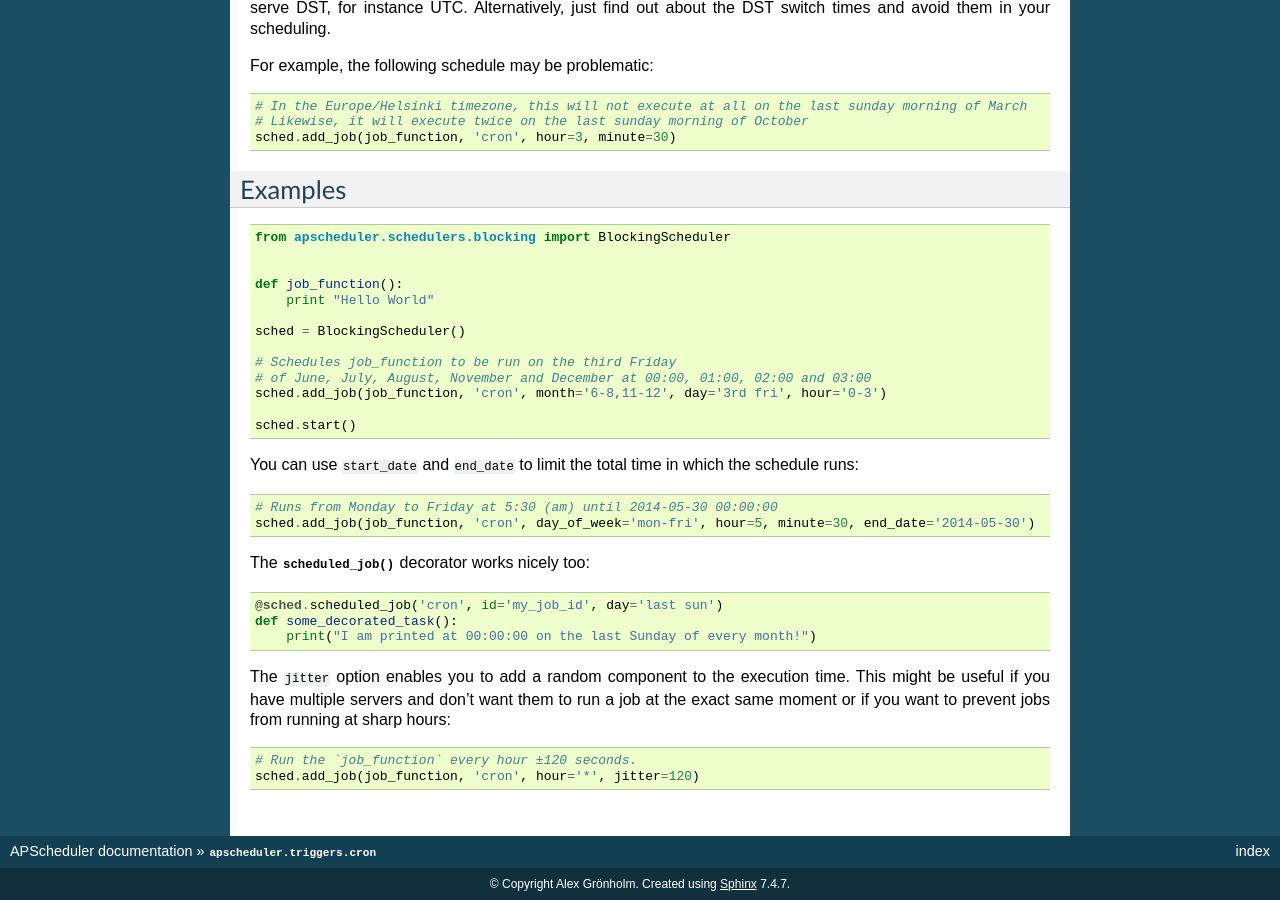
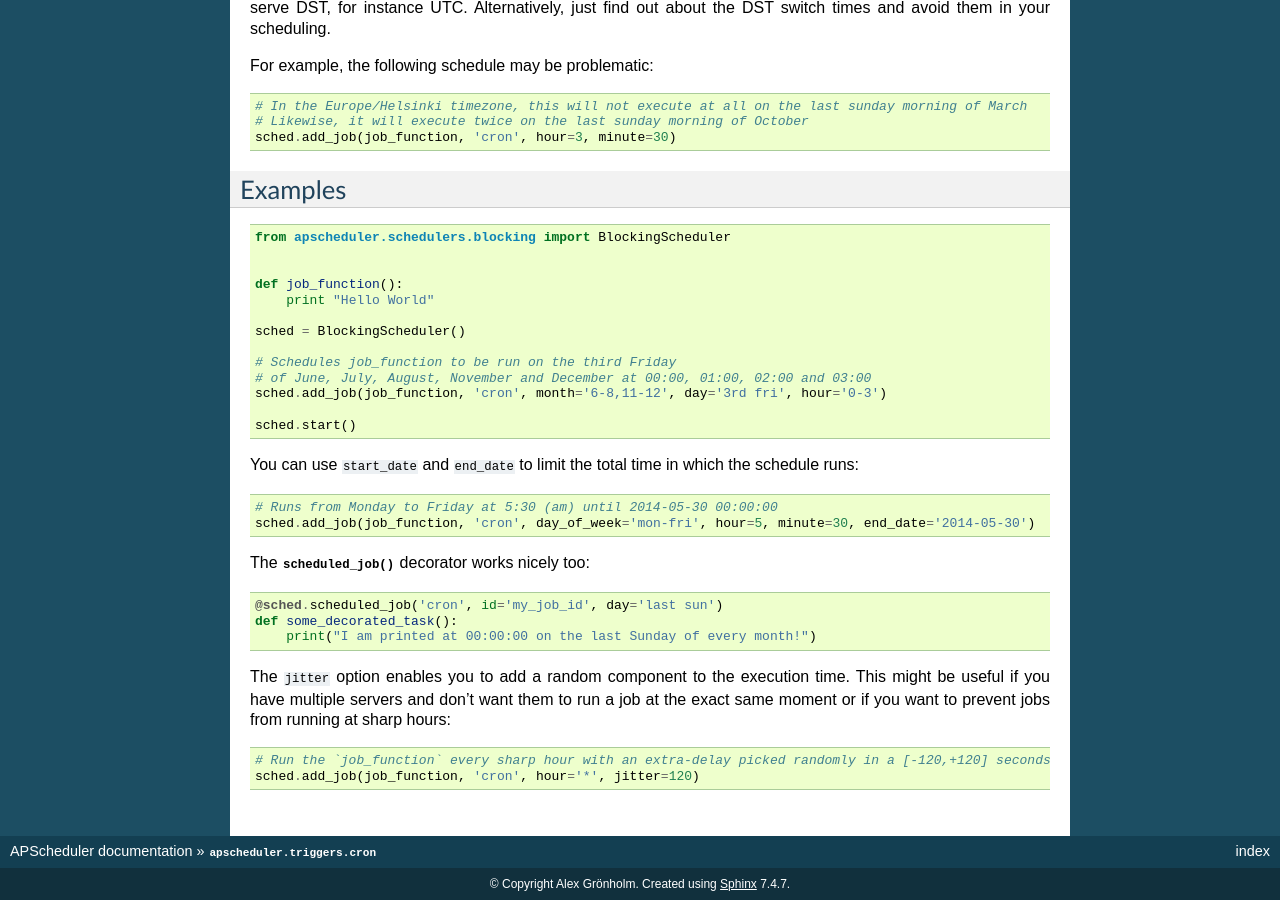
Before and after one commit to agronholm/apscheduler, a Sphinx documentation site: the page built from docs/modules/triggers/cron.rst, in a window 1280 px wide and 900 px high, scrolled down 1419 px. Built offline with Sphinx 7.4.7, drawn with Linux system fonts in a browser that asks for light colours.

Commit message:
Improve documentation formulation for jitter.

```diff
--- a/docs/modules/triggers/cron.rst
+++ b/docs/modules/triggers/cron.rst
@@ -110,5 +110,5 @@ The ``jitter`` option enables you to add a random component to the execution tim
 multiple servers and don't want them to run a job at the exact same moment or if you want to prevent jobs from running
 at sharp hours::
 
-    # Run the `job_function` every hour ±120 seconds.
+    # Run the `job_function` every sharp hour with an extra-delay picked randomly in a [-120,+120] seconds window.
     sched.add_job(job_function, 'cron', hour='*', jitter=120)
--- a/docs/modules/triggers/interval.rst
+++ b/docs/modules/triggers/interval.rst
@@ -65,5 +65,5 @@ The ``jitter`` option enables you to add a random component to the execution tim
 multiple servers and don't want them to run a job at the exact same moment or if you want to prevent multiple jobs
 with similar options from always running concurrently::
 
-    # Run the `job_function` every hour ±120 seconds.
+    # Run the `job_function` every hour with an extra-delay picked randomly in a [-120,+120] seconds window.
     sched.add_job(job_function, 'interval', hours=1, jitter=120)
```
